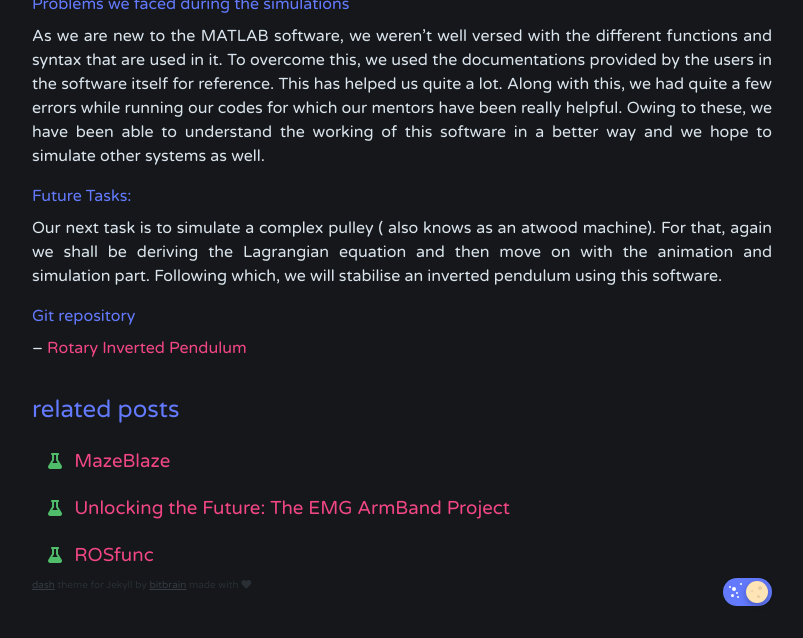
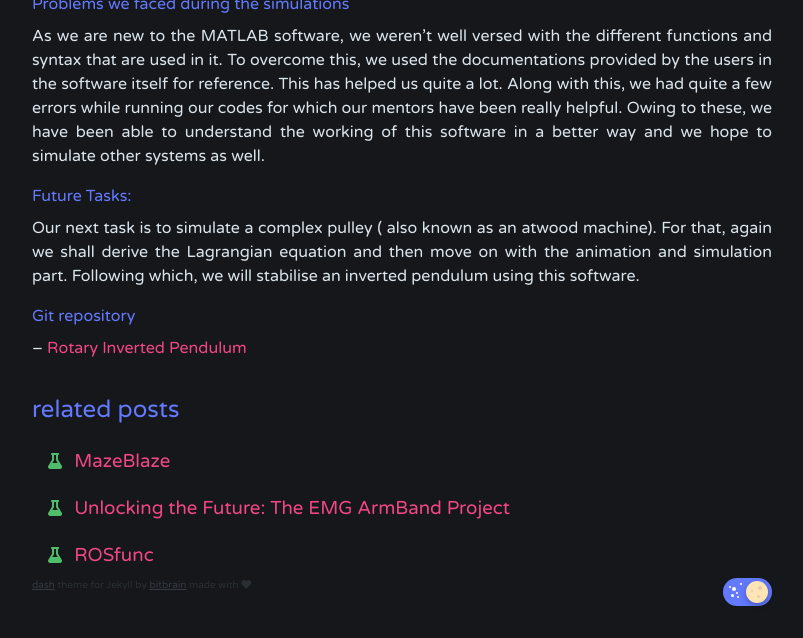
Before and after one commit to SRA-VJTI/blog, a Jekyll site: the page built from _posts/2023-09-08-rotary-inverted-pendulum.md, in a window 1280 px wide and 900 px high, scrolled down 3607 px, cut to the strip 262-900 px from the top of the window. Shown: the whole strip, without its empty margins (238-1041 px from the left). Built offline with Jekyll 4.4.1, drawn with Linux system fonts in a browser that asks for light colours.

Commit message:
Update 2023-09-08-rotary-inverted-pendulum.md

```diff
--- a/_posts/2023-09-08-rotary-inverted-pendulum.md
+++ b/_posts/2023-09-08-rotary-inverted-pendulum.md
@@ -61,7 +61,7 @@ As we are new to the MATLAB software, we weren't well versed with the different
 
 
 #### Future Tasks:
-Our next task is to simulate a complex pulley ( also knows as an atwood machine). For that, again we shall be deriving the Lagrangian equation and then move on with the animation and simulation part. Following which, we will stabilise an inverted pendulum using this software.
+Our next task is to simulate a complex pulley ( also known as an atwood machine). For that, again we shall derive the Lagrangian equation and then move on with the animation and simulation part. Following which, we will stabilise an inverted pendulum using this software.
 
 #### Git repository
 -- [Rotary Inverted Pendulum](https://github.com/Shankari02/Rotary_Inverted_Pendulum_using_MPC_and_LQR)
```
